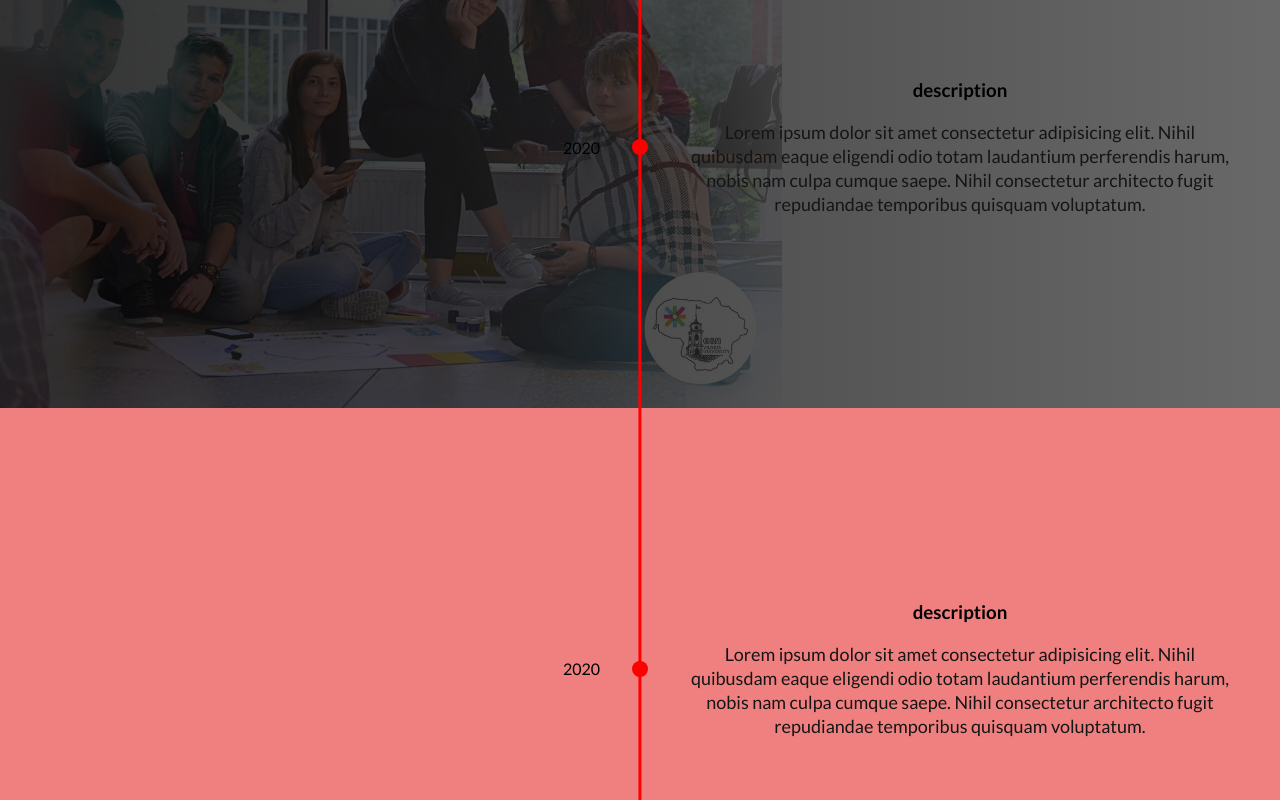
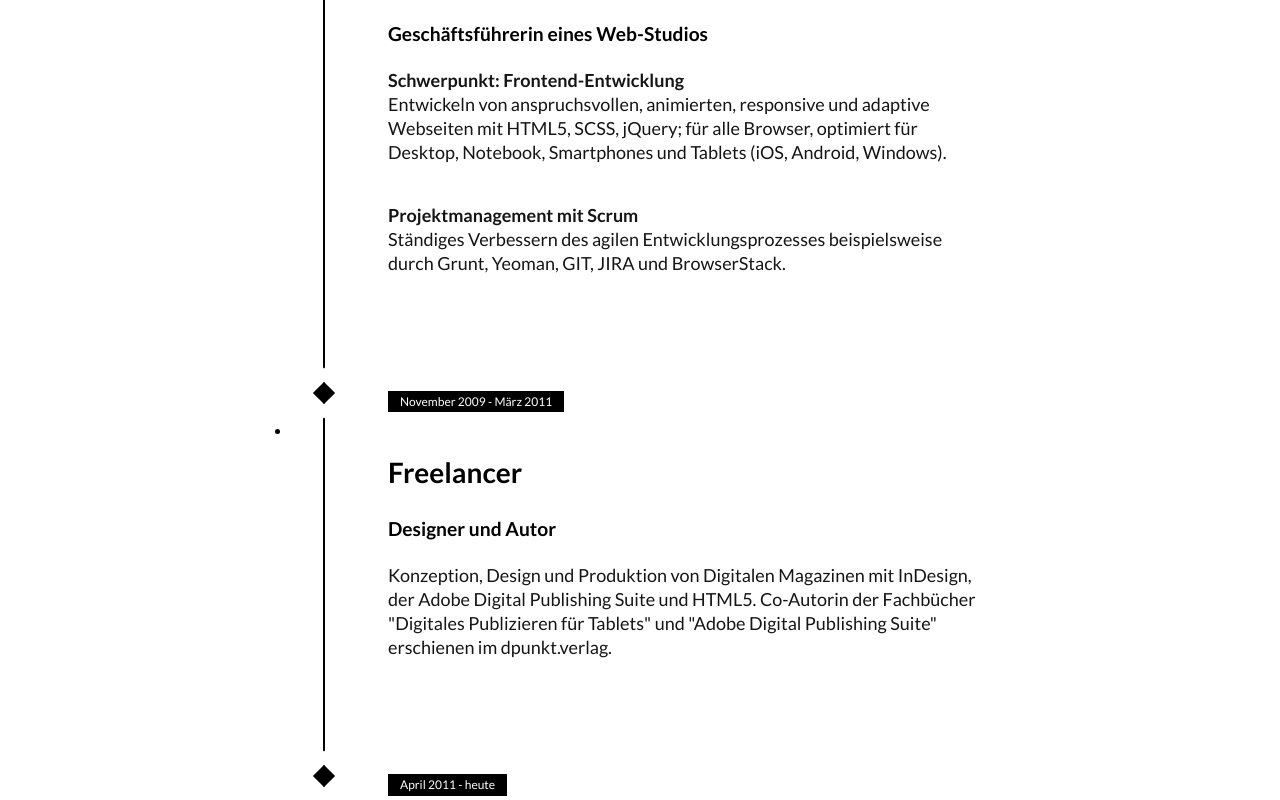
Before and after one commit to BadiuIoana/personal-portfolio, a React (Create React App) app: page / in a window 1280 px wide. Shown: the part 2020-2820 px from the top of the page. Built offline with nearby package versions, Linux system fonts and the light colour scheme.

Commit message:
resume section remake

```diff
--- a/src/UI/TimelineResume.js
+++ b/src/UI/TimelineResume.js
@@ -18,57 +18,111 @@
                         perspiciatis blanditiis.
                     </p>
                 </div>
-            </div>
-            <div className='timeline'>
-                <span className='vertical-line'></span>
-                <div className='experience-section'>
-                    <div className='wrapper'>
-                        <div className='left-part'> 2020</div>
-                        <div className='right-part'>
-                            <h3>description</h3>
+                <ul class='timeline'>
+                    <li class='timeline-event'>
+                        <label class='timeline-event-icon'></label>
+                        <div class='timeline-event-copy'>
+                            <p class='timeline-event-thumbnail'>
+                                April 2011 - heute
+                            </p>
+                            <h3>Geil,Danke! GmbH</h3>
+                            <h4>Geschäftsführerin eines Web-Studios</h4>
                             <p>
-                                Lorem ipsum dolor sit amet consectetur
-                                adipisicing elit. Nihil quibusdam eaque eligendi
-                                odio totam laudantium perferendis harum, nobis
-                                nam culpa cumque saepe. Nihil consectetur
-                                architecto fugit repudiandae temporibus quisquam
-                                voluptatum.
+                                <strong>
+                                    Schwerpunkt: Frontend-Entwicklung
+                                </strong>
+                                <br />
+                                Entwickeln von anspruchsvollen, animierten,
+                                responsive und adaptive Webseiten mit HTML5,
+                                SCSS, jQuery; für alle Browser, optimiert für
+                                Desktop, Notebook, Smartphones und Tablets (iOS,
+                                Android, Windows).
+                            </p>
+                            <p>
+                                <strong>Projektmanagement mit Scrum</strong>
+                                <br />
+                                Ständiges Verbessern des agilen
+                                Entwicklungsprozesses beispielsweise durch
+                                Grunt, Yeoman, GIT, JIRA und BrowserStack.
                             </p>
                         </div>
-                    </div>
-                </div>
-                <div className='experience-section'>
-                    <div className='wrapper'>
-                        <div className='left-part'> 2020</div>
-                        <div className='right-part'>
-                            <h3>description</h3>
+                    </li>
+                    <li class='timeline-event'>
+                        <label class='timeline-event-icon'></label>
+                        <div class='timeline-event-copy'>
+                            <p class='timeline-event-thumbnail'>
+                                November 2009 - März 2011
+                            </p>
+                            <h3>Freelancer</h3>
+                            <h4>Designer und Autor</h4>
                             <p>
-                                Lorem ipsum dolor sit amet consectetur
-                                adipisicing elit. Nihil quibusdam eaque eligendi
-                                odio totam laudantium perferendis harum, nobis
-                                nam culpa cumque saepe. Nihil consectetur
-                                architecto fugit repudiandae temporibus quisquam
-                                voluptatum.
+                                Konzeption, Design und Produktion von Digitalen
+                                Magazinen mit InDesign, der Adobe Digital
+                                Publishing Suite und HTML5. Co-Autorin der
+                                Fachbücher "Digitales Publizieren für Tablets"
+                                und "Adobe Digital Publishing Suite" erschienen
+                                im dpunkt.verlag.
                             </p>
                         </div>
-                    </div>
-                </div>
-                <div className='experience-section'>
-                    <div className='wrapper'>
-                        <div className='left-part'> 2020</div>
-                        <div className='right-part'>
-                            <h3>description</h3>
+                    </li>
+                    <li class='timeline-event'>
+                        <label class='timeline-event-icon'></label>
+                        <div class='timeline-event-copy'>
+                            <p class='timeline-event-thumbnail'>
+                                April 2011 - heute
+                            </p>
+                            <h3>konplan gmbh</h3>
+                            <h4>IT-Consultant</h4>
                             <p>
-                                Lorem ipsum dolor sit amet consectetur
-                                adipisicing elit. Nihil quibusdam eaque eligendi
-                                odio totam laudantium perferendis harum, nobis
-                                nam culpa cumque saepe. Nihil consectetur
-                                architecto fugit repudiandae temporibus quisquam
-                                voluptatum.
+                                <strong>Systemarchitektur, Consulting</strong>
+                                <br />
+                                Konzeption und Modellierung von Systemen und
+                                APIs für Digital Publishing und Entitlement nach
+                                SOA
                             </p>
                         </div>
+                    </li>
+                </ul>
+                {/* <ul>
+                <li>
+                    <div class='date'>2019</div>
+                    <div class='title'>Roweb Development</div>
+                    <div class='descr'>
+                        Working as a full time employee since the last year of
+                        the bachelor degree by applying at a internship program
+                        in Laravel framework. Be part of a team and contribute
+                        with solutions in 3 projects. Tech stack: CSS, SCSS,
+                        HTML, JavaScript, JQuery, VueJS, PHP, Laravel, MySQL, (+
+                        practiced React);
                     </div>
-                </div>
+                </li>
+
+                <li>
+                    <div class='date'>2020</div>
+                    <div class='title'>Universitatea din Pitesti</div>
+                    <div class='descr'>
+                        Bachelor's degree, Informatics (October 2017 - July
+                        2020)
+                    </div>
+                </li>
+                <li>
+                    <div class='date'>2018</div>
+                    <div class='title'>Vilnius University</div>
+                    <div class='descr'>
+                        One semester scholarship, Informatics (August 2018 -
+                        February 2019) I had a cultural experience while being a
+                        student abroad.
+                    </div>
+                </li>
+                <li>
+                    <div class='date'>2017</div>
+                    <div class='title'>Colegiul National "Ion C. Bratianu"</div>
+                    <div class='descr'>
+                        High School Diploma, Mathematics - Informatics
+                        (September 2013 - July 2017)
+                    </div>
+                </li>
+            </ul> */}
             </div>
         </section>
     );
--- a/src/UI/_resume.scss
+++ b/src/UI/_resume.scss
@@ -70,68 +70,99 @@
         }
     }
 
+    /* Variables */
+    $color-1: black;
+    $color-2: white;
+    $color-3: rgb(168, 50, 121);
+
+    /* Styling */
     .timeline {
+        margin: 4em auto;
         position: relative;
+        max-width: 46em;
+    }
+    .timeline:before {
+        background-color: black;
+        content: "";
+        margin-left: -1px;
+        position: absolute;
+        top: 0;
+        left: 4.5em;
+        width: 2px;
+        height: 100%;
+    }
 
-        .vertical-line {
-            position: absolute;
-            top: 0;
-            bottom: 0;
-            left: 50%;
-            width: 0.2rem;
-            transform: translateX(-50%);
-            background-color: red;
-            z-index: 1;
-        }
+    .timeline-event {
+        position: relative;
+    }
+    .timeline-event:hover .timeline-event-icon {
+        -moz-transform: rotate(-45deg);
+        -ms-transform: rotate(-45deg);
+        -webkit-transform: rotate(-45deg);
+        transform: rotate(-45deg);
+        background-color: #a83279;
+    }
+    .timeline-event:hover .timeline-event-thumbnail {
+        -moz-box-shadow: inset 40em 0 0 0 #a83279;
+        -webkit-box-shadow: inset 40em 0 0 0 #a83279;
+        box-shadow: inset 40em 0 0 0 #a83279;
+    }
 
-        .experience-section {
-            position: relative;
+    .timeline-event-copy {
+        padding: 2em;
+        position: relative;
+        top: -1.875em;
+        left: 4em;
+        width: 80%;
+    }
+    .timeline-event-copy h3 {
+        font-size: 1.75em;
+    }
+    .timeline-event-copy h4 {
+        font-size: 1.2em;
+        margin-bottom: 1.2em;
+    }
+    .timeline-event-copy strong {
+        font-weight: 700;
+    }
+    .timeline-event-copy p:not(.timeline-event-thumbnail) {
+        padding-bottom: 1.2em;
+    }
 
-            &::after {
-                content: "";
-                width: 1rem;
-                height: 1rem;
-                position: absolute;
-                top: 50%;
-                left: 50%;
-                transform: translate(-50%, -50%);
-                background-color: red;
-                border-radius: 50%;
-            }
+    .timeline-event-icon {
+        -moz-transition: -moz-transform 0.2s ease-in;
+        -o-transition: -o-transform 0.2s ease-in;
+        -webkit-transition: -webkit-transform 0.2s ease-in;
+        transition: transform 0.2s ease-in;
+        -moz-transform: rotate(45deg);
+        -ms-transform: rotate(45deg);
+        -webkit-transform: rotate(45deg);
+        transform: rotate(45deg);
+        background-color: black;
+        outline: 10px solid white;
+        display: block;
+        margin: 0.5em 0.5em 0.5em -0.5em;
+        position: absolute;
+        top: 0;
+        left: 2em;
+        width: 1em;
+        height: 1em;
+    }
 
-            .wrapper {
-                min-height: 30rem;
-                display: grid;
-                grid-template-columns: 1fr 5rem 1fr;
-                align-items: center;
-                margin: 0 auto;
-                .left-part {
-                    text-align: right;
-                    grid-column: 1/2;
-                }
-
-                .right-part {
-                    text-align: center;
-                    grid-column: 3/4;
-                }
-            }
-            &:nth-of-type(1) {
-                background-image: linear-gradient(
-                        to right,
-                        rgba(0, 0, 0, 0.8),
-                        rgba(67, 67, 67, 0.8)
-                    ),
-                    url(../assets/vilnius.jpg) !important;
-                background-size: contain;
-                background-position: left;
-                background-repeat: no-repeat;
-            }
-            &:nth-of-type(2) {
-                background-color: lightcoral;
-            }
-            &:nth-of-type(3) {
-                background-color: lightcyan;
-            }
-        }
+    .timeline-event-thumbnail {
+        -moz-transition: box-shadow 0.5s ease-in 0.1s;
+        -o-transition: box-shadow 0.5s ease-in 0.1s;
+        -webkit-transition: box-shadow 0.5s ease-in;
+        -webkit-transition-delay: 0.1s;
+        transition: box-shadow 0.5s ease-in 0.1s;
+        color: white;
+        font-size: 0.75em;
+        background-color: black;
+        -moz-box-shadow: inset 0 0 0 0em #ef795a;
+        -webkit-box-shadow: inset 0 0 0 0em #ef795a;
+        box-shadow: inset 0 0 0 0em #ef795a;
+        display: inline-block;
+        margin-bottom: 1.2em;
+        padding: 0.25em 1em 0.2em 1em;
     }
 }
```
Also changed, not shown: src/assets/vilnius-university.jpg (added).
